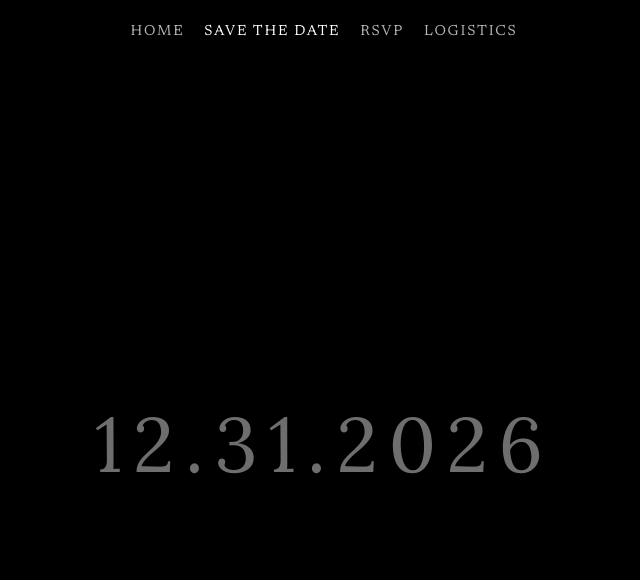
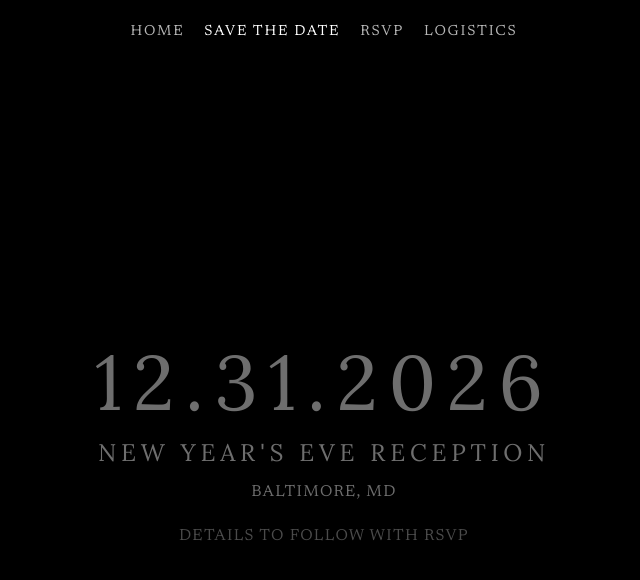
Before and after one commit to ava-firstaccess/wedding-website, a Next.js app: page /save-the-date in a window 1280 px wide. Shown: the top 580 px of the page, without its empty margins (316-956 px from the left). Built offline with nearby package versions, Linux system fonts and the light colour scheme.

Commit message:
Restore save the date page copy

```diff
--- a/app/save-the-date/page.js
+++ b/app/save-the-date/page.js
@@ -48,6 +48,9 @@ export default function SaveTheDate() {
         <div className={`${baseStyles.content} ${phase === 'form-in' ? baseStyles.visible : ''}`}>
           <div className={styles.contentWrap}>
             <h1 className={styles.date}>12.31.2026</h1>
+            <p className={styles.title}>New Year&apos;s Eve Reception</p>
+            <p className={styles.location}>Baltimore, MD</p>
+            <p className={styles.note}>Details to follow with RSVP</p>
           </div>
         </div>
       </main>
--- a/app/save-the-date/page.module.css
+++ b/app/save-the-date/page.module.css
@@ -6,6 +6,7 @@
   min-height: 38vh;
   padding-top: 5vh;
   text-align: center;
+  gap: 1rem;
 }
 
 .date {
@@ -17,10 +18,31 @@
   line-height: 1;
 }
 
+.title {
+  font-family: var(--font-lora);
+  font-size: clamp(1.05rem, 3vw, 1.5rem);
+  letter-spacing: 0.2em;
+  text-transform: uppercase;
+}
+
+.location,
+.note {
+  font-family: var(--font-newsreader);
+  font-size: 1rem;
+  letter-spacing: 0.08em;
+  text-transform: uppercase;
+}
+
+.note {
+  margin-top: 0.75rem;
+  opacity: 0.68;
+}
+
 @media (max-width: 480px) {
   .contentWrap {
     min-height: 34vh;
     padding-top: 8vh;
+    gap: 0.85rem;
   }
 
   .date {
```
